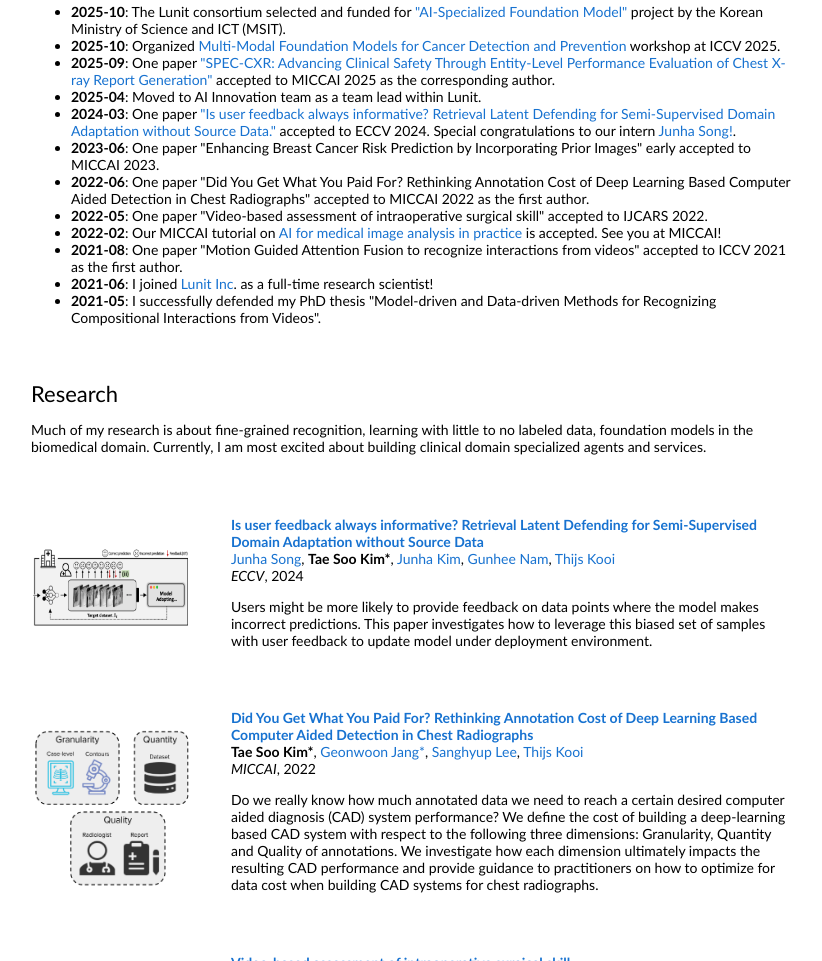
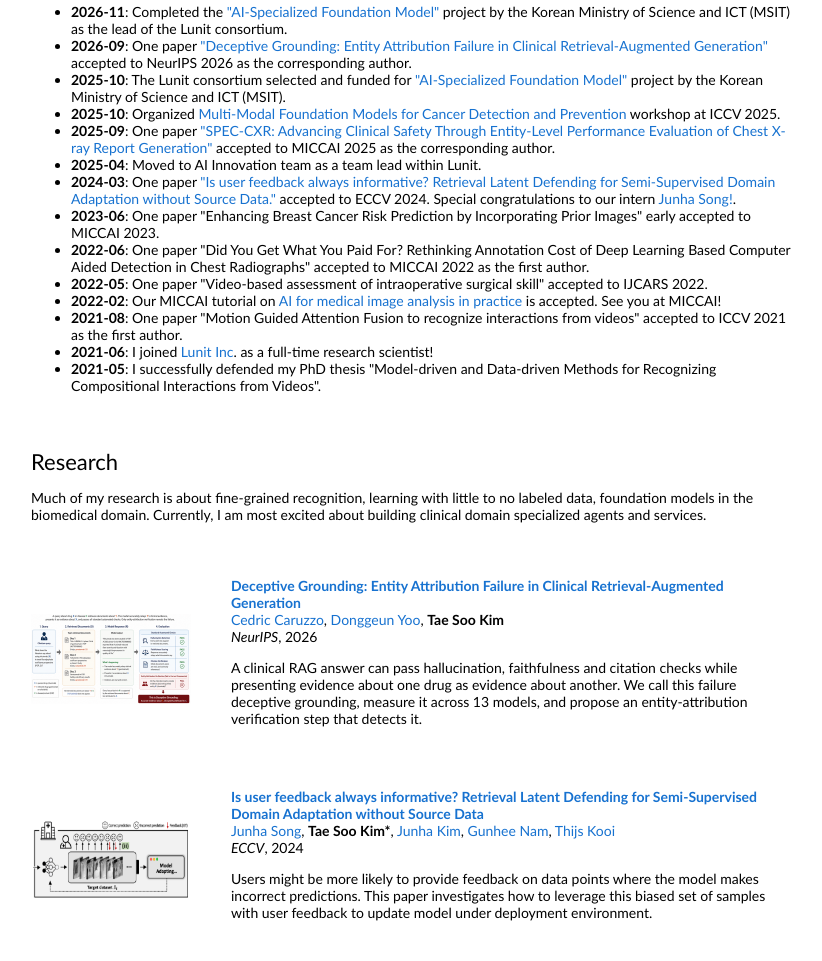
Before and after one commit to TaeSoo-Kim/TaeSoo-Kim.github.io, a plain HTML site: page index.html in a window 1280 px wide. Shown: the part 440-1401 px from the top of the page, without its empty margins (229-1051 px from the left). Drawn offline with Linux system fonts and the light colour scheme.

Commit message:
Update CV and site for NeurIPS 2026 paper and project completion
- Add LaTeX source for the CV (cv/cv.tex) and the rebuilt PDF
- Point the CV link at data/Curriculum_Vitae_261124.pdf
- Add news items and a research card for the Deceptive Grounding paper

Co-Authored-By: Claude Fable 5.2 <noreply@anthropic.com>

```diff
--- a/index.html
+++ b/index.html
@@ -43,7 +43,7 @@
 
 
               <p style="text-align:center">
-                <a href="data/Curriculum_Vitae_260109.pdf">CV</a> &nbsp/&nbsp
+                <a href="data/Curriculum_Vitae_261124.pdf">CV</a> &nbsp/&nbsp
                 <a href="https://scholar.google.com/citations?user=BIVP9OsAAAAJ&hl=en">Google Scholar</a> &nbsp/&nbsp
                 <a href="https://github.com/tk-lunit">Github</a>
               </p>
@@ -61,6 +61,8 @@
               <p>
                 <ul>
 
+		  <li><strong>2026-11</strong>: Completed the <a href="https://medigatenews.com/news/2040726640"> "AI-Specialized Foundation Model"</a> project by the Korean Ministry of Science and ICT (MSIT) as the lead of the Lunit consortium. </li>
+		  <li><strong>2026-09</strong>: One paper <a href="https://arxiv.org/abs/2607.09349">"Deceptive Grounding: Entity Attribution Failure in Clinical Retrieval-Augmented Generation"</a> accepted to NeurIPS 2026 as the corresponding author.</li>
 		  <li><strong>2025-10</strong>: The Lunit consortium selected and funded for <a href="https://www.dongascience.com/en/news/74848"> "AI-Specialized Foundation Model"</a> project by the Korean Ministry of Science and ICT (MSIT). </li>
 		  <li><strong>2025-10</strong>: Organized <a href="https://sites.google.com/lunit.io/iccv25-mmfmc"> Multi-Modal Foundation Models for Cancer Detection and Prevention </a> workshop at ICCV 2025.</li>
 	      <li><strong>2025-09</strong>: One paper <a href="https://link.springer.com/chapter/10.1007/978-3-032-04981-0_56">"SPEC-CXR: Advancing Clinical Safety Through Entity-Level Performance Evaluation of Chest X-ray Report Generation"</a> accepted to MICCAI 2025 as the corresponding author.</li>
@@ -93,6 +95,31 @@
           </tr>
         </tbody></table>
         <table style="width:100%;border:0px;border-spacing:0px;border-collapse:separate;margin-right:auto;margin-left:auto;"><tbody>
+
+	<tr>
+            <td style="padding:20px;width:25%;vertical-align:middle">
+              <div class="one">
+                <img src='images/neurips2026_thumb.png' width="160" height="160">
+              </div>
+
+            </td>
+            <td style="padding:20px;width:75%;vertical-align:middle">
+              <a href="https://arxiv.org/abs/2607.09349">
+                <papertitle>Deceptive Grounding: Entity Attribution Failure in Clinical Retrieval-Augmented Generation</papertitle>
+              </a>
+              <br>
+	      <a href="">Cedric Caruzzo</a>,
+	      <a href="">Donggeun Yoo</a>,
+	      <strong>Tae Soo Kim</strong>
+	      <br>
+              <em>NeurIPS</em>, 2026
+              <br>
+              <p></p>
+              <p> A clinical RAG answer can pass hallucination, faithfulness and citation checks while presenting evidence about one drug as evidence about another.
+		      We call this failure deceptive grounding, measure it across 13 models, and propose an entity-attribution verification step that detects it.
+              </p>
+            </td>
+          </tr>
 
 	<tr>
             <td style="padding:20px;width:25%;vertical-align:middle">
```
Also changed, not shown: images/neurips2026_thumb.png (added), 3 other files.
